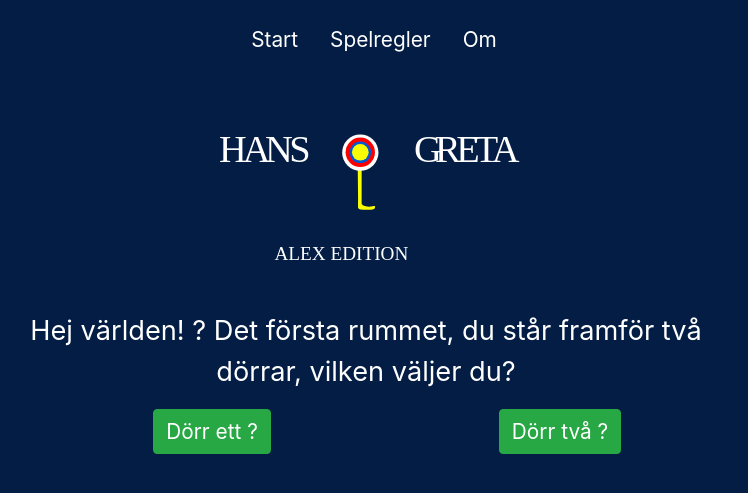
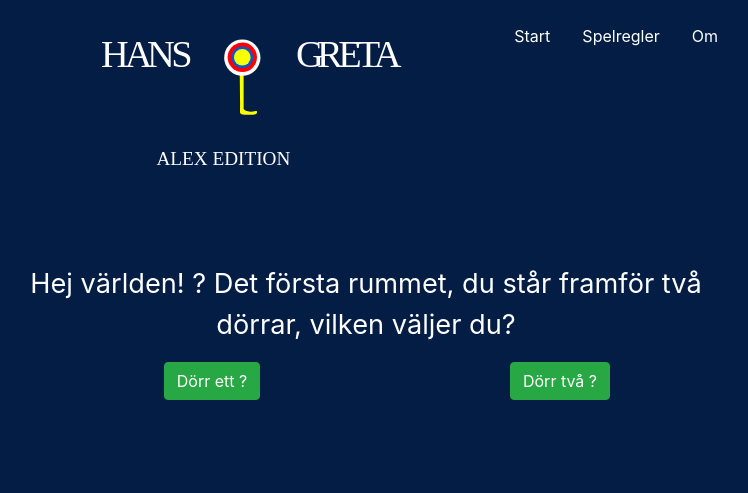
Before and after one commit to AlexCode12/wsp1-soloaventur, a PHP site: page / in a window 1280 px wide. Shown: the top 493 px of the page, without its empty margins (274-1022 px from the left). Run offline with PHP 8.4, Linux system fonts and the light colour scheme; data comes from the database, SQL or seed files in the repository; data that the repository does not hold is empty; a stand-in replaces the project's code that opens the database connection.

Commit message:
Bättre struktur i koden, se index_layout, 17/10-19

```diff
--- a/php/css/style.css
+++ b/php/css/style.css
@@ -9,13 +9,11 @@ main {
 }
 
 p {
-    font-size: 1.7em;
     color: white;
     text-align: center;
 }
 a {
     color: white;
-    font-size: 1.3em;
 }
 
 a:hover {
@@ -40,3 +38,38 @@ html {
     margin-right: auto;
     width: 50%;
   }
+
+@media (min-width: 576px) {
+    p {
+        font-size: 1em;
+    }
+    a {
+        font-size: 0,5em;
+    }
+}
+@media (min-width: 768px) {
+    p {
+        font-size: 1.2em;
+    }
+    a {
+        font-size: 0,75em;
+    }
+ }
+
+@media (min-width: 992px) {
+    p {
+    font-size: 1.4em;
+    }
+    a {
+        font-size: 1,05em;
+    }
+}
+
+@media (min-width: 1200px) {
+    p {
+    font-size: 1.7em;
+    }
+    a {
+        font-size: 1,3em;
+    }
+}
--- /dev/null
+++ b/php/views/foot.php
@@ -0,0 +1,5 @@
+<script src="https://code.jquery.com/jquery-3.3.1.slim.min.js" integrity="sha384-q8i/X+965DzO0rT7abK41JStQIAqVgRVzpbzo5smXKp4YfRvH+8abtTE1Pi6jizo" crossorigin="anonymous"></script>
+<script src="https://cdnjs.cloudflare.com/ajax/libs/popper.js/1.14.7/umd/popper.min.js" integrity="sha384-UO2eT0CpHqdSJQ6hJty5KVphtPhzWj9WO1clHTMGa3JDZwrnQq4sF86dIHNDz0W1" crossorigin="anonymous"></script>
+<script src="https://stackpath.bootstrapcdn.com/bootstrap/4.3.1/js/bootstrap.min.js" integrity="sha384-JjSmVgyd0p3pXB1rRibZUAYoIIy6OrQ6VrjIEaFf/nJGzIxFDsf4x0xIM+B07jRM" crossorigin="anonymous"></script>
+</body>
+</html>
--- /dev/null
+++ b/php/views/head.php
@@ -0,0 +1,10 @@
+<!DOCTYPE html>
+<html lang="en">
+<head>
+<meta charset="UTF-8">
+    <meta name="viewport" content="width=device-width, initial-scale=1.0">
+    <meta http-equiv="X-UA-Compatible" content="ie=edge">
+    <title><?= $pageTitle; ?></title>
+    <link rel="stylesheet" href="https://stackpath.bootstrapcdn.com/bootstrap/4.3.1/css/bootstrap.min.css" integrity="sha384-ggOyR0iXCbMQv3Xipma34MD+dH/1fQ784/j6cY/iJTQUOhcWr7x9JvoRxT2MZw1T" crossorigin="anonymous">
+    <link rel="stylesheet" href="./css/style.css">
+    </head>
--- a/php/views/index_layout.php
+++ b/php/views/index_layout.php
@@ -1,28 +1,3 @@
-<!DOCTYPE html>
-<html lang="en">
-<head>
-    <meta charset="UTF-8">
-    <meta name="viewport" content="width=device-width, initial-scale=1.0">
-    <meta http-equiv="X-UA-Compatible" content="ie=edge">
-    <title><?= $pageTitle; ?></title>
-    <link rel="stylesheet" href="https://stackpath.bootstrapcdn.com/bootstrap/4.3.1/css/bootstrap.min.css" integrity="sha384-ggOyR0iXCbMQv3Xipma34MD+dH/1fQ784/j6cY/iJTQUOhcWr7x9JvoRxT2MZw1T" crossorigin="anonymous">
-    <link rel="stylesheet" href="css/style.css">
-</head>
-<body>
-    <main>
-    <?php include 'navbar.php'?>
-    <img src="img/Logo.svg" class="center" width="300" height="200" alt="Logo">
-        <p>
-            <?= $story['body'] ?>
-        </p>
-        <ul>
-            <?php foreach ($links as $link): ?>
-            <?php include 'buttons.php'?>
-            <?php endforeach ?>
-        </ul>
-    </main>
-    <script src="https://code.jquery.com/jquery-3.3.1.slim.min.js" integrity="sha384-q8i/X+965DzO0rT7abK41JStQIAqVgRVzpbzo5smXKp4YfRvH+8abtTE1Pi6jizo" crossorigin="anonymous"></script>
-<script src="https://cdnjs.cloudflare.com/ajax/libs/popper.js/1.14.7/umd/popper.min.js" integrity="sha384-UO2eT0CpHqdSJQ6hJty5KVphtPhzWj9WO1clHTMGa3JDZwrnQq4sF86dIHNDz0W1" crossorigin="anonymous"></script>
-<script src="https://stackpath.bootstrapcdn.com/bootstrap/4.3.1/js/bootstrap.min.js" integrity="sha384-JjSmVgyd0p3pXB1rRibZUAYoIIy6OrQ6VrjIEaFf/nJGzIxFDsf4x0xIM+B07jRM" crossorigin="anonymous"></script>
-</body>
-</html>
+<?php include 'head.php'?>
+<?php include 'main.php'?>
+<?php include 'foot.php'?>
--- /dev/null
+++ b/php/views/main.php
@@ -0,0 +1,12 @@
+<body>
+    <main>
+    <?php include 'navbar.php'?>
+        <p>
+            <?= $story['body'] ?>
+        </p>
+        <ul>
+            <?php foreach ($links as $link): ?>
+            <?php include 'buttons.php'?>
+            <?php endforeach ?>
+        </ul>
+    </main>
--- a/php/views/navbar.php
+++ b/php/views/navbar.php
@@ -2,10 +2,10 @@
       <header class="masthead mb-auto">
         <div class="inner">
           <nav class="nav nav-masthead justify-content-center">
-          <a class="navbar-brand" href="#">
+          <img src="./img/Logo.svg" class="center" width="300" height="200" alt="Logo">
             <a class="nav-link" href="http://localhost/~alexander/soloaventyr/php/?id=1">Start</a>
             <a class="nav-link active" href="http://localhost/~alexander/soloaventyr/php/?id=51">Spelregler</a>
-            <a class="nav-link" href="#">Om</a>
+            <a class="nav-link" href="http://localhost/~alexander/soloaventyr/php/?id=52">Om</a>
           </nav>
           <br></br>
         </div>
```
